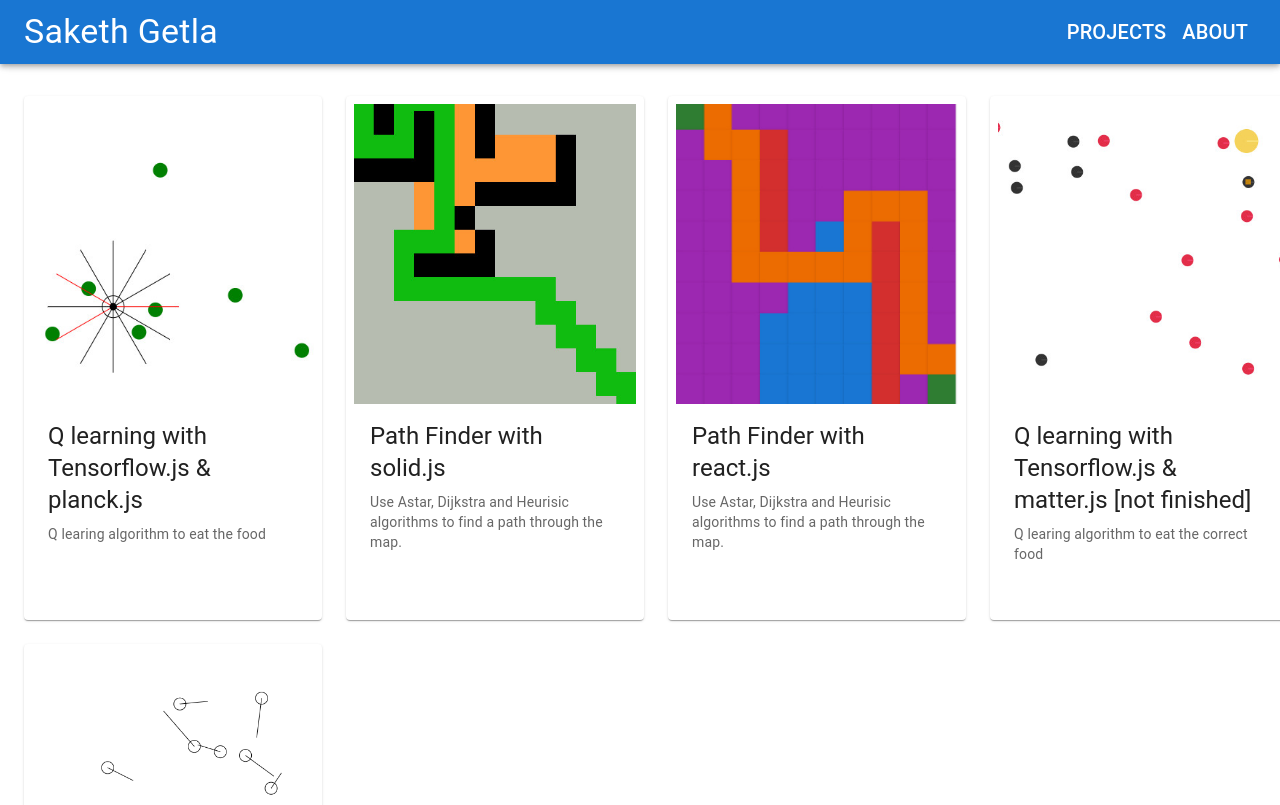
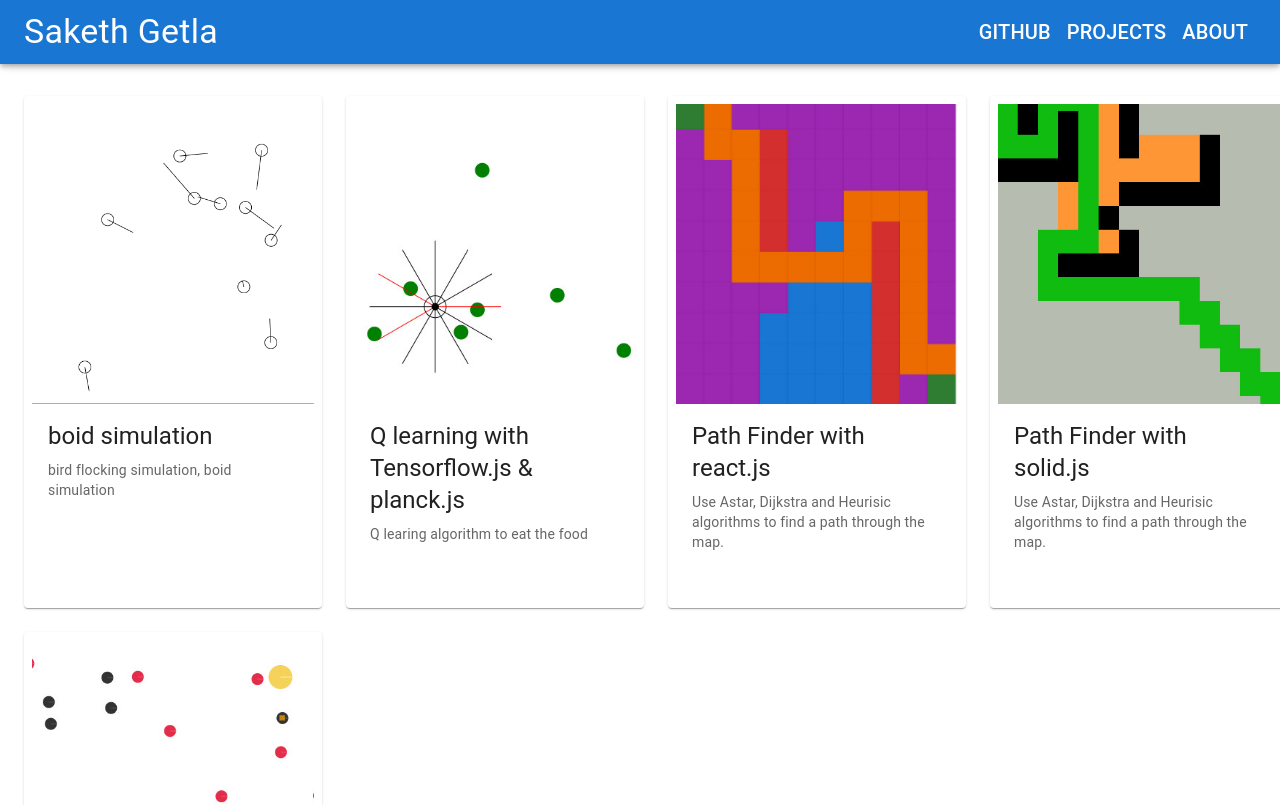
Before and after one commit to sakethgetla/sakethgetla.github.io, a React (Create React App) app: page / in a window 1280 px wide. Shown: the top 805 px of the page. Built offline with nearby package versions, Linux system fonts and the light colour scheme.

Commit message:
added link to github.

```diff
--- a/src/App.tsx
+++ b/src/App.tsx
@@ -7,6 +7,7 @@
 } from "react-router-dom";
 
 import { AppBar, Box, Button, Card, CardContent, CardMedia, CardActionArea, Grid, Toolbar, Typography, IconButton } from '@mui/material';
+import {Link as ULink} from '@mui/material';
 import About from "./About"
 import Home from "./Home"
 // import { useNavigate } from "react-router-dom";
@@ -45,6 +46,18 @@
                 Saketh Getla
               </Typography>
               {/* <Button component={Link} to={'/'} color="inherit"  sx={{padding:1, margin: 1}} variant="outlined"> */}
+              {/* <ULink href="https://github.com/sakethgetla" color='inherit'> */}
+              <ULink component={Button} underline="hover" href="https:github.com/sakethgetla" color='inherit'>
+                <Typography variant="h6" component="div" sx={{ flexGrow: 1 }}>
+                  github
+                </Typography>
+              </ULink>
+
+              {/* <Button component={Link} to={'/'} color="inherit" > */}
+              {/*   <Typography variant="h6" component="div" sx={{ flexGrow: 1 }}> */}
+              {/*     github */}
+              {/*   </Typography> */}
+              {/* </Button> */}
               <Button component={Link} to={'/'} color="inherit" >
                 <Typography variant="h6" component="div" sx={{ flexGrow: 1 }}>
                   Projects
--- a/src/Home.tsx
+++ b/src/Home.tsx
@@ -3,17 +3,17 @@
 
 export default function App() {
   const pages = [
-    { id: 1, title: "Q learning with Tensorflow.js & planck.js", alt: "image of algorithm", body: "Q learing algorithm to eat the food", picture: "/static/images/cards/AI_agent.jpg", link: "https://sakethgetla.github.io/QLearningGames/" },
+    { id: 1, title: "game with react.js and matter.js", alt: "image of algorithm", body: "Q learing algorithm to eat the correct food", picture: "/static/images/cards/scene.jpg", link: "https://sakethgetla.github.io/game_site/" },
     { id: 2, title: "Path Finder with solid.js", alt: "image of algorithm", body: " Use Astar, Dijkstra and Heurisic algorithms to find a path through the map.", picture: "/static/images/cards/PathFinderSolidjs.jpg", link: "https://sakethgetla.github.io/PathFinder_Solidjs/" },
     { id: 3, title: "Path Finder with react.js", alt: "image of algorithm", body: " Use Astar, Dijkstra and Heurisic algorithms to find a path through the map.", picture: "/static/images/cards/pathFind.jpg", link: "https://sakethgetla.github.io/PathFinder_React/" },
-    { id: 4, title: "Q learning with Tensorflow.js & matter.js [not finished]", alt: "image of algorithm", body: "Q learing algorithm to eat the correct food", picture: "/static/images/cards/scene.jpg", link: "https://sakethgetla.github.io/game_site/" },
+    { id: 4, title: "Q learning with Tensorflow.js & planck.js", alt: "image of algorithm", body: "Q learing algorithm to eat the food", picture: "/static/images/cards/AI_agent.jpg", link: "https://sakethgetla.github.io/QLearningGames/" },
     { id: 5, title: "boid simulation", alt: "image of algorithm", body: "bird flocking simulation, boid simulation", picture: "/static/images/cards/birdFlocking.png", link: "https://sakethgetla.github.io/birdFlocking/" },
   ]
 
   return (
     <Grid container spacing={5} paddingTop={10}>
       {
-        pages.map(page => (
+        pages.reverse().map(page => (
           <Grid key={page.id} item xs={12} sm={6} md={4} lg={3} xl={2.5} >
             <Card sx={{ padding: 1, margin: 1, width: 1, height: 1 }} >
               {/* <Card > */}
```
